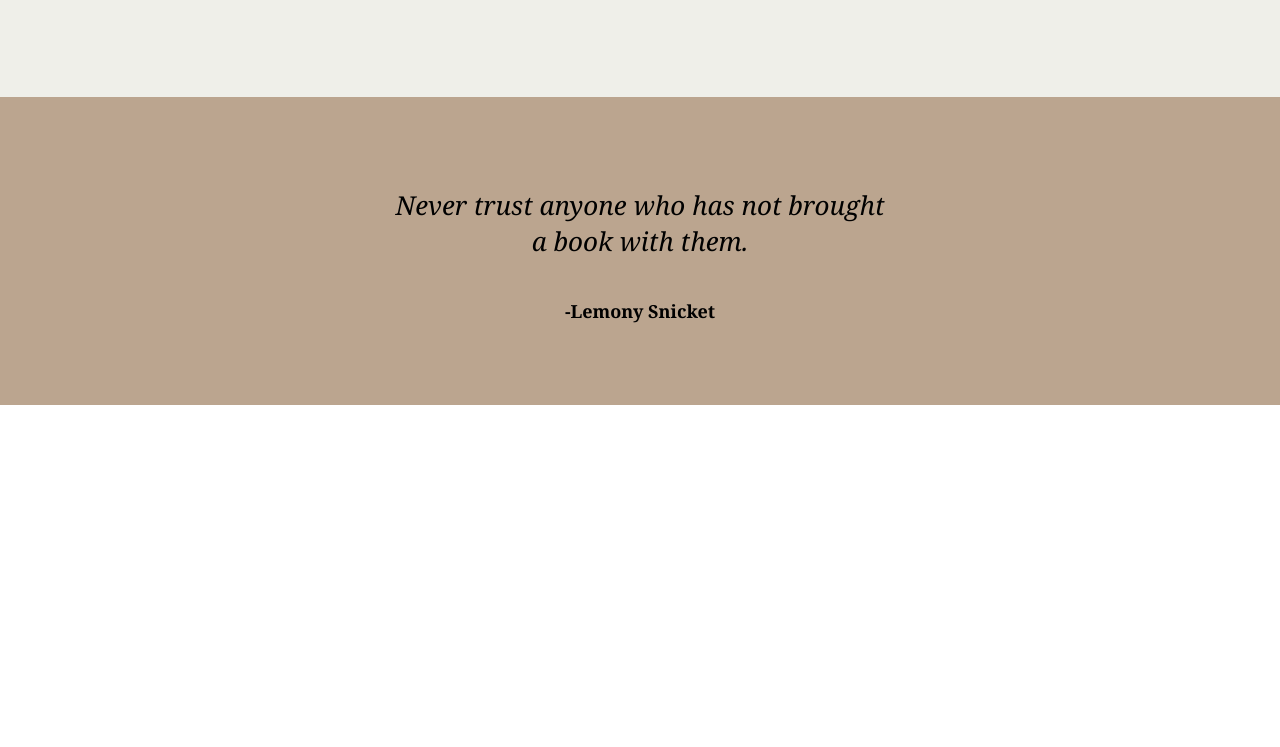
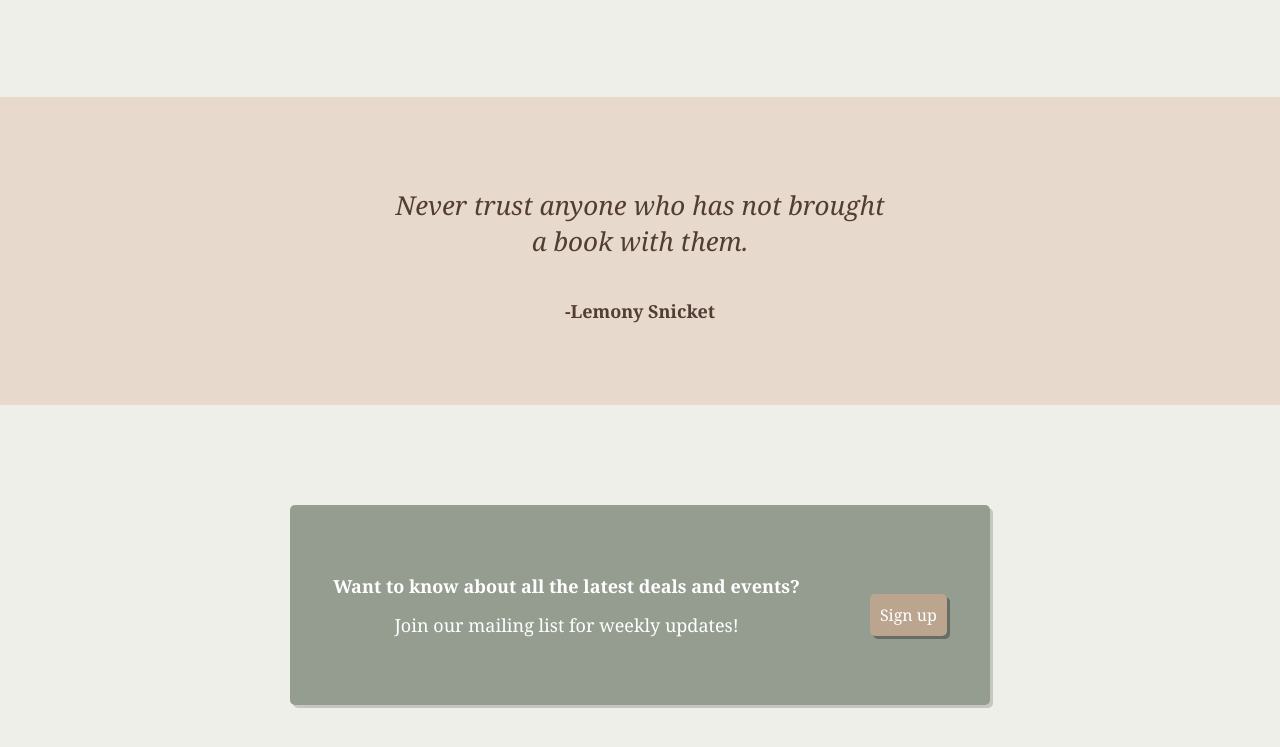
Before and after one commit to missashleyrae/odin-landing-page, a plain HTML site: page index.html in a window 1280 px wide. Shown: the part 833-1580 px from the top of the page. Before the commit the page ends 1238 px from the top, so only its background shows below. Drawn offline with Linux system fonts and the light colour scheme.

Commit message:
Add footer and call to action sections to landing page

```diff
--- a/index.html
+++ b/index.html
@@ -61,7 +61,15 @@
         <div class="quote">Never trust anyone who has not brought a book with them.</div>
         <div class="lemony">-Lemony Snicket</div>
     </div>
-    <div class="footer"></div>
+    <div class="footer">
+        <div class="action">
+            <div class="action-text">
+            <div class="action-main">Want to know about all the latest deals and events?</div>
+            <div class="action-sub">Join our mailing list for weekly updates!</div>
+            </div>
+            <button>Sign up</button>
+        </div>
+    </div>
 
 </body>
 </html>
--- a/style.css
+++ b/style.css
@@ -135,7 +135,8 @@ a{
     flex-direction:column;
     align-content:center;
     justify-content:center;
-    background:#BBA58F;
+    background:#E8D9CD;
+    color:#523D35;
     font-family:Georgia, 'Times New Roman', Times, serif;
 }
 
@@ -157,3 +158,37 @@ a{
     font-weight:bold;
 
 }
+.footer{
+    display:flex;
+    flex:1;
+    justify-content:center;
+    align-content:center;
+    padding:100px;
+    background:#EFEFE9;
+}
+.action {
+    display:flex;
+    Justify-content:center;
+    align-items:center;
+    gap:70px;
+    background:#959D90;
+    height:200px;
+    flex-basis: 700px;
+    border-radius:5px;
+    box-shadow:3px 3px #c7c7c1;
+
+}
+
+.action-text {
+    flex-direction:column;
+    justify-items:center;
+    color:white;
+    font-family:Georgia, 'Times New Roman', Times, serif;
+    font-size:18px;
+    flex-wrap:wrap;
+}
+
+.action-main {
+    font-weight:bold;
+    margin-bottom:15px;
+}
```
